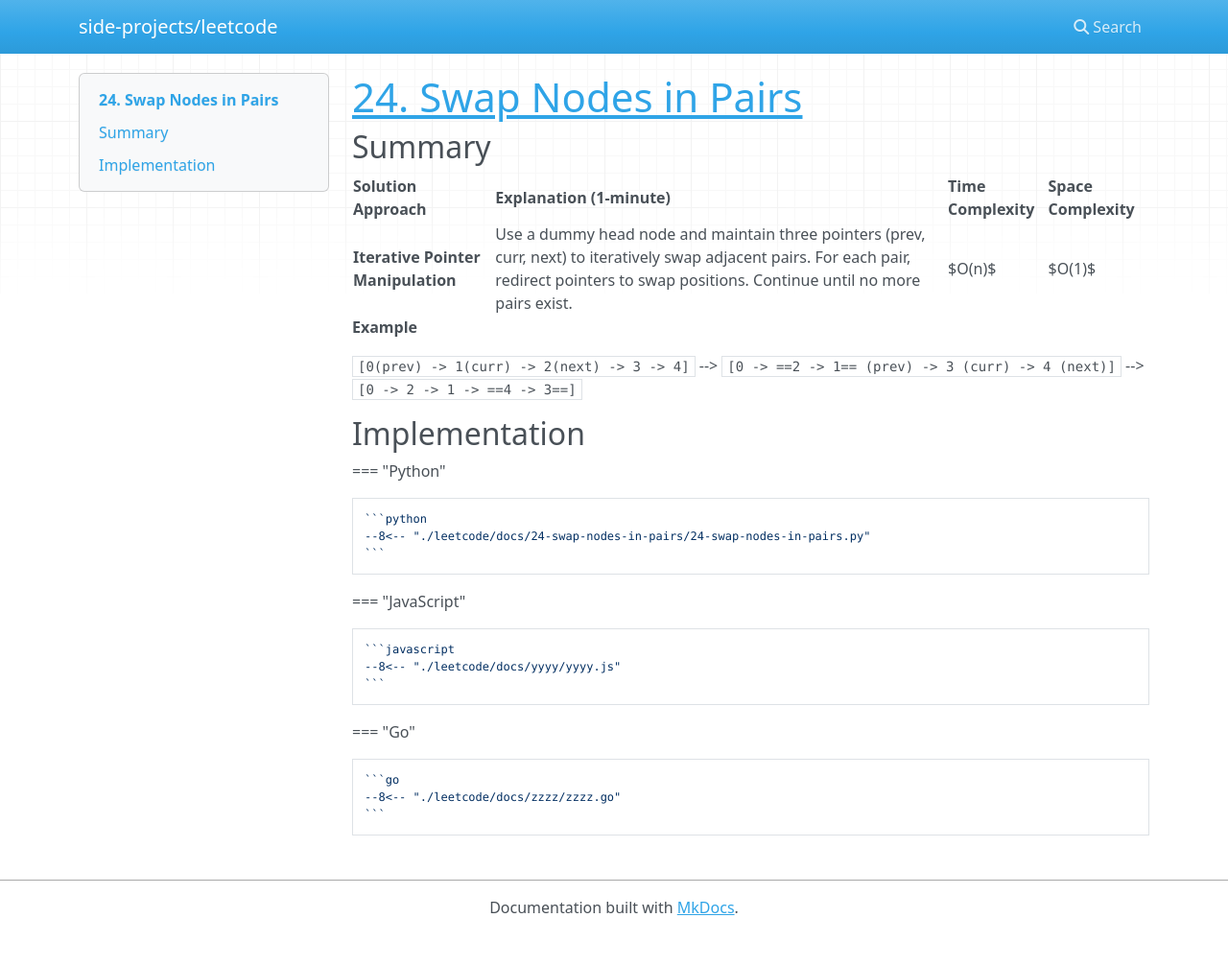
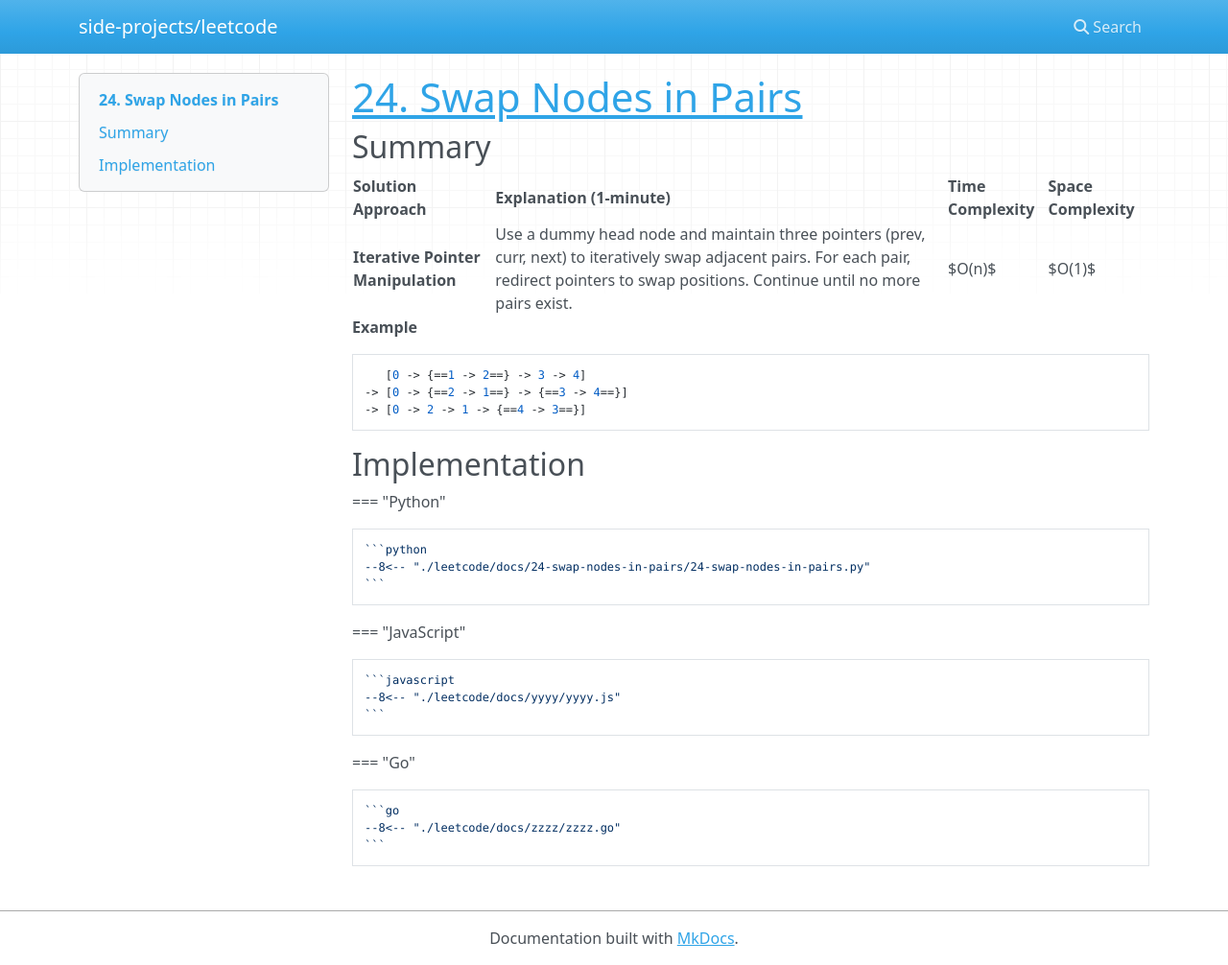
Before and after one commit to kuanchoulai10/leetcode, an MkDocs documentation site: the page built from docs/24-swap-nodes-in-pairs/README.md, in a window 1280 px wide and 1006 px high. Shown: the whole window at 96% size. Built offline with MkDocs 1.6.1, drawn with Linux system fonts in a browser that asks for light colours; nearby versions of some CDN libraries.

Commit message:
Update example formatting in README for "Swap Nodes in Pairs" to enhance clarity

````diff
--- a/docs/24-swap-nodes-in-pairs/README.md
+++ b/docs/24-swap-nodes-in-pairs/README.md
@@ -8,7 +8,11 @@
 
 **Example**
 
-`[0(prev) -> 1(curr) -> 2(next) -> 3 -> 4]` --> `[0 -> ==2 -> 1== (prev) -> 3 (curr) -> 4 (next)]` --> `[0 -> 2 -> 1 -> ==4 -> 3==]`
+```
+   [0 -> {==1 -> 2==} -> 3 -> 4]
+-> [0 -> {==2 -> 1==} -> {==3 -> 4==}]
+-> [0 -> 2 -> 1 -> {==4 -> 3==}]
+```
 
 ## Implementation
 
````
